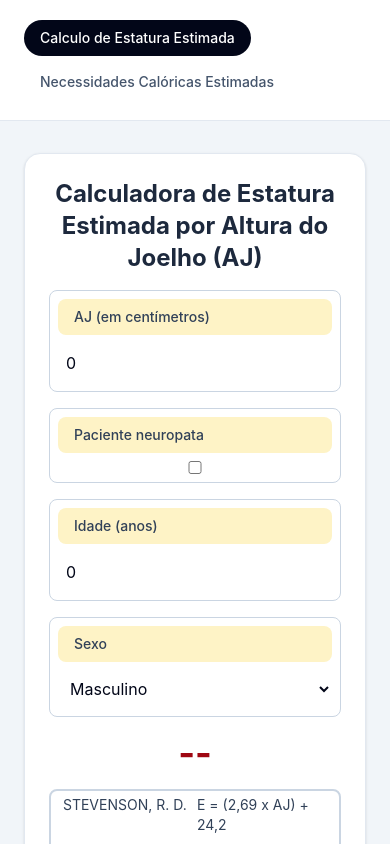
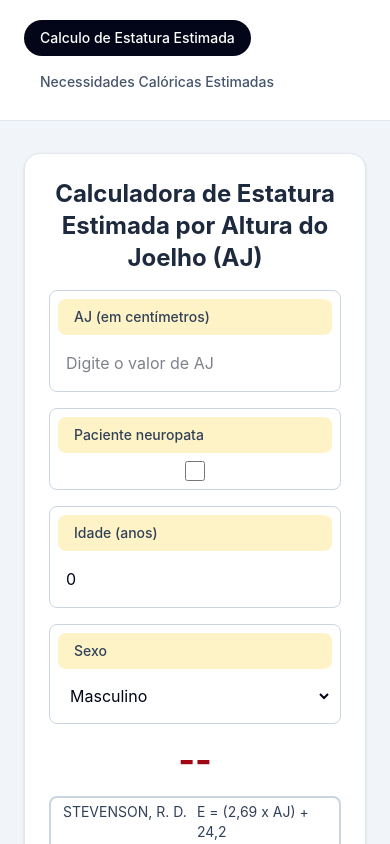
Before and after one commit to DanielMarques1404/nutri-tabelas-calculos, a React (Vite) app: page /calculo-estatura-estimada in a window 390 px wide. Shown: the top 844 px of the page. Built offline with nearby package versions, Linux system fonts and the light colour scheme.

Commit message:
Correção para iphone

```diff
--- a/src/components/ui/Input.tsx
+++ b/src/components/ui/Input.tsx
@@ -6,6 +6,7 @@ type InputProps = InputHTMLAttributes<HTMLInputElement> & {
 
 export const Input = ({ label, id, className = "", ...props }: InputProps) => {
   const inputId = id ?? label;
+  const isCheckbox = props.type === "checkbox";
 
   return (
     <div className={`flex flex-col w-full gap-2 rounded-lg border border-slate-300 p-2 transition focus-within:border-cyan-500 focus-within:ring-2 focus-within:ring-cyan-500/20 ${props.disabled ? "opacity-50" : ""}`}>
@@ -16,7 +17,7 @@ export const Input = ({ label, id, className = "", ...props }: InputProps) => {
         {label}
       </label>
       <input
-        className={`w-full border-0 bg-transparent p-2 outline-none ${className}`}
+        className={`${isCheckbox ? "h-5 w-5 self-center accent-cyan-600" : "w-full p-2"} border-0 bg-transparent outline-none ${className}`}
         id={inputId}
         {...props}
       />
--- a/src/pages/CalculoEstaturaEstimada.tsx
+++ b/src/pages/CalculoEstaturaEstimada.tsx
@@ -11,12 +11,15 @@ const formatEstatura = (value: number) =>
 const parseNonNegativeNumber = (value: string) =>
   Math.max(parseFloat(value.replace(",", ".")) || 0, 0);
 
+const isDecimalInput = (value: string) => /^\d*([,.]\d*)?$/.test(value);
+
 export const CalculoEstaturaEstimada =() => {
   const [isNeuropata, setIsNeuropata] = useState(false);
   const [estatura, setEstatura] = useState<number | null>(null);
-  const [aj, setAj] = useState<number>(0);
+  const [ajInput, setAjInput] = useState("");
   const [idade, setIdade] = useState<number>(0);
   const [sexo, setSexo] = useState<string>("masculino");
+  const aj = parseNonNegativeNumber(ajInput);
 
   const EDefault = (aj: number) => {
     return 2.69 * aj + 24.2;
@@ -60,12 +63,13 @@ export const CalculoEstaturaEstimada =() => {
         </h1>
         <Input
           label="AJ (em centímetros)"
-          type="number"
-          min={0}
-          step="any"
+          type="text"
+          inputMode="decimal"
           placeholder="Digite o valor de AJ"
-          value={aj}
-          onChange={(e) => setAj(parseNonNegativeNumber(e.target.value))}
+          value={ajInput}
+          onChange={(e) => {
+            if (isDecimalInput(e.target.value)) setAjInput(e.target.value);
+          }}
         />
         <Input
           label="Paciente neuropata"
--- a/src/pages/NecessidadesCaloricas.tsx
+++ b/src/pages/NecessidadesCaloricas.tsx
@@ -15,6 +15,8 @@ type FormulaCriticamenteDoente = "fao-oms" | "schofield";
 const parseNonNegativeNumber = (value: string) =>
   Math.max(parseFloat(value.replace(",", ".")) || 0, 0);
 
+const isDecimalInput = (value: string) => /^\d*([,.]\d*)?$/.test(value);
+
 const formatNecessidadeCalorica = (value: number) =>
   value.toLocaleString("pt-BR", {
     minimumFractionDigits: 2,
@@ -22,8 +24,8 @@ const formatNecessidadeCalorica = (value: number) =>
   });
 
 export const NecessidadesCaloricas = () => {
-  const [peso, setPeso] = useState<number>(0);
-  const [estatura, setEstatura] = useState<number>(0);
+  const [pesoInput, setPesoInput] = useState("");
+  const [estaturaInput, setEstaturaInput] = useState("");
   const [sexo, setSexo] = useState<Sexo>("masculino");
   const [faixaEtaria, setFaixaEtaria] = useState<number | null>(null);
   const [tipoRecomendacao, setTipoRecomendacao] =
@@ -39,6 +41,8 @@ export const NecessidadesCaloricas = () => {
         : schofieldCriticamenteDoentesRecomendacoes;
   const recomendacao =
     faixaEtaria === null ? undefined : recomendacoes[faixaEtaria];
+  const peso = parseNonNegativeNumber(pesoInput);
+  const estatura = parseNonNegativeNumber(estaturaInput);
   const necessidadeCalorica =
     recomendacao?.recomendacao(peso, sexo, estatura) ?? 0;
   const usaSchofield =
@@ -111,25 +115,27 @@ export const NecessidadesCaloricas = () => {
 
         <Input
           label="Peso (kg)"
-          type="number"
-          min={0}
-          step="any"
+          type="text"
+          inputMode="decimal"
           placeholder="Digite o peso"
-          value={peso}
-          onChange={(e) => setPeso(parseNonNegativeNumber(e.target.value))}
+          value={pesoInput}
+          onChange={(e) => {
+            if (isDecimalInput(e.target.value)) setPesoInput(e.target.value);
+          }}
         />
 
         {usaSchofield && (
           <Input
             label="Estatura (cm)"
-            type="number"
-            min={0}
-            step="any"
+            type="text"
+            inputMode="decimal"
             placeholder="Digite a estatura"
-            value={estatura}
-            onChange={(e) =>
-              setEstatura(parseNonNegativeNumber(e.target.value))
-            }
+            value={estaturaInput}
+            onChange={(e) => {
+              if (isDecimalInput(e.target.value)) {
+                setEstaturaInput(e.target.value);
+              }
+            }}
           />
         )}
 
```
